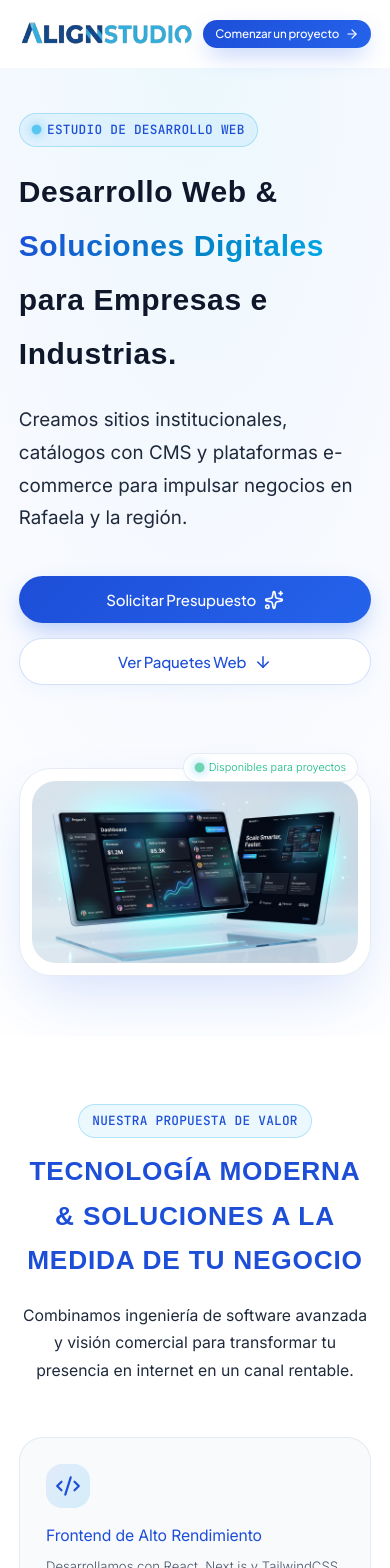
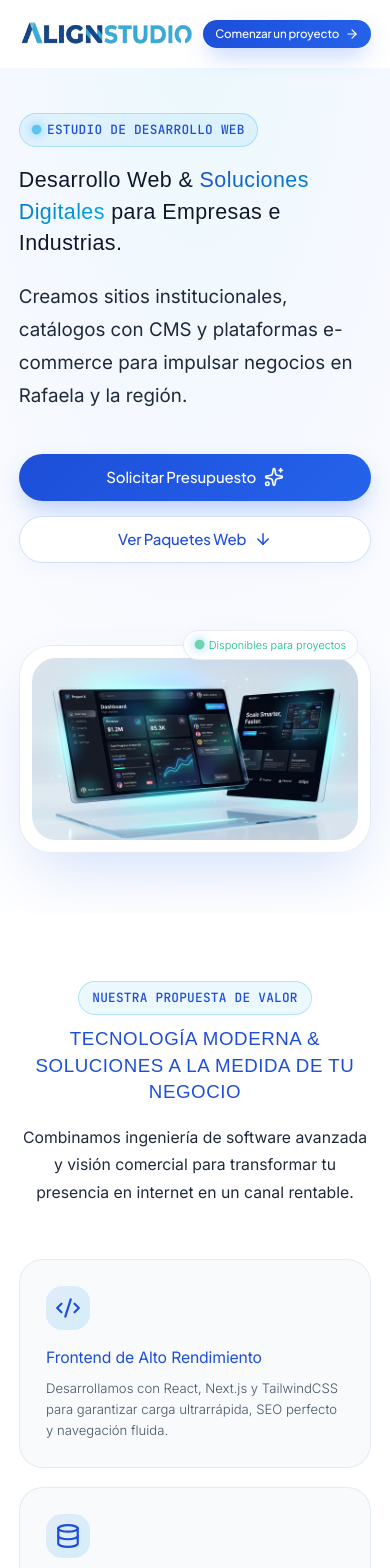
Before and after one commit to alignstudioweb/portafolio, a Next.js app: page / in a window 390 px wide. Shown: the top 1568 px of the page. Built offline with nearby package versions, Linux system fonts and the light colour scheme; a web font is replaced by a local one.

Commit message:
Refine title font-weight to 400 and optimize mobile responsive title sizes

```diff
--- a/app/globals.css
+++ b/app/globals.css
@@ -96,17 +96,17 @@ body {
 
 h1, .hero-title {
   font-family: var(--font-display);
-  font-weight: 700;
+  font-weight: 400;
   letter-spacing: 0.02em;
-  line-height: 1.8;
+  line-height: 1.6;
   text-transform: none;
 }
 
 h2, .section-title {
   font-family: var(--font-display);
   letter-spacing: 0.03em;
-  font-weight: 700;
-  line-height: 1.7;
+  font-weight: 400;
+  line-height: 1.5;
   text-transform: uppercase;
 }
 
@@ -208,10 +208,10 @@ button {
 }
 
 .section-title {
-  font-size: clamp(1.5rem, 3.2vw, 2.3rem);
-  font-weight: 700;
+  font-size: clamp(1.2rem, 3.2vw, 2.2rem);
+  font-weight: 400;
   letter-spacing: 0.03em;
-  line-height: 1.7;
+  line-height: 1.5;
   margin-top: 0.75rem;
   margin-bottom: 1.25rem;
   color: var(--color-align-royal);
@@ -358,9 +358,9 @@ button {
 }
 
 .hero-title {
-  font-size: clamp(1.8rem, 3.5vw, 2.6rem);
-  font-weight: 700;
-  line-height: 1.8;
+  font-size: clamp(1.35rem, 3.5vw, 2.5rem);
+  font-weight: 400;
+  line-height: 1.6;
   color: var(--bg-dark);
   margin: 1.25rem 0 1.5rem 0;
   letter-spacing: 0.02em;
@@ -1262,6 +1262,16 @@ button {
     padding: 0 1.25rem;
   }
 
+  .hero-title {
+    font-size: clamp(1.25rem, 5.5vw, 1.65rem);
+    line-height: 1.45;
+  }
+
+  .section-title {
+    font-size: clamp(1.15rem, 4.8vw, 1.45rem);
+    line-height: 1.4;
+  }
+
   .hero-buttons {
     flex-direction: column;
     width: 100%;
```
